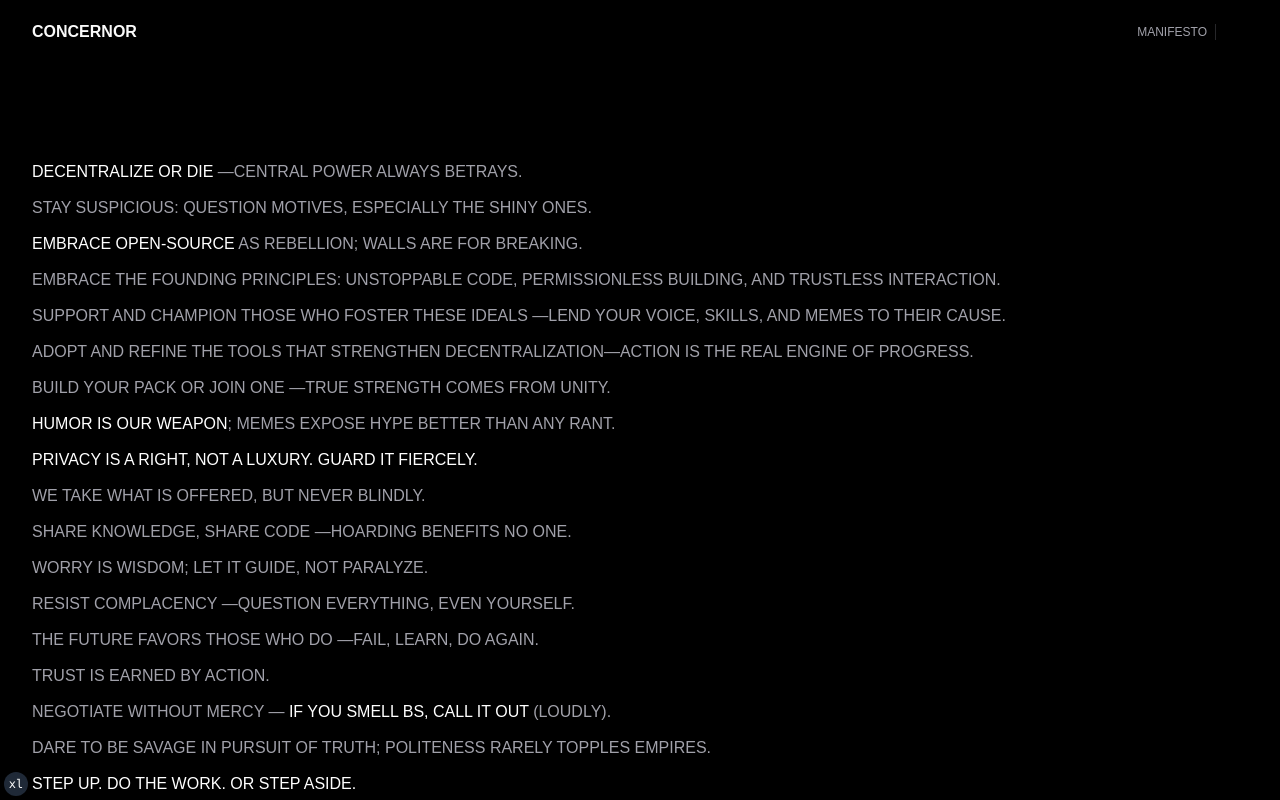
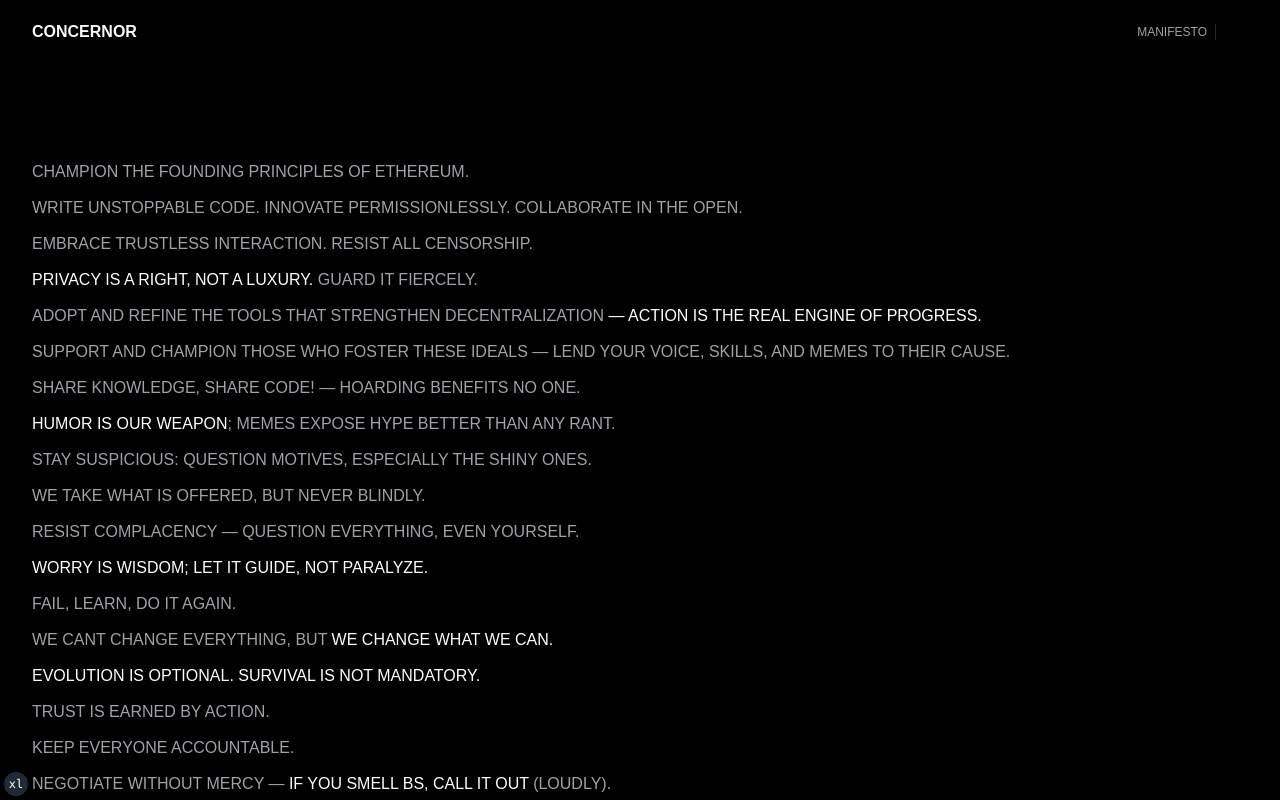
Before and after one commit to concernor/frontend, a Next.js app: page /manifesto in a window 1280 px wide. Shown: the top 800 px of the page. Built offline with nearby package versions, Linux system fonts and the light colour scheme; some icons are missing.

Commit message:
update manifest and links

```diff
--- a/app/(website)/manifesto/page.tsx
+++ b/app/(website)/manifesto/page.tsx
@@ -1,51 +1,59 @@
 export default function Manifesto() {
   return (
     <div className="w-full flex flex-col gap-3 text-muted-foreground uppercase">
+      <p>Champion the founding principles of Ethereum.</p>
       <p>
-        <span className="text-white">Decentralize or die</span> —central power
-        always betrays.
+        write unstoppable code. innovate permissionlessly. collaborate in the
+        open.
       </p>
-      <p>Stay suspicious: question motives, especially the shiny ones.</p>
+      <p>Embrace trustless interaction. Resist all censorship.</p>
       <p>
-        <span className="text-white">Embrace open-source</span> as rebellion;
-        walls are for breaking.
+        <span className="text-white">Privacy is a right, not a luxury.</span>{" "}
+        Guard it fiercely.
       </p>
       <p>
-        Embrace the founding principles: unstoppable code, permissionless
-        building, and trustless interaction.
+        Adopt and refine the tools that strengthen decentralization{" "}
+        <span className="text-white">
+          — action is the real engine of progress.
+        </span>
       </p>
       <p>
-        Support and champion those who foster these ideals —lend your voice,
+        Support and champion those who foster these ideals — lend your voice,
         skills, and memes to their cause.
       </p>
-      <p>
-        Adopt and refine the tools that strengthen decentralization—action is
-        the real engine of progress.
-      </p>
 
-      <p>Build your pack or join one —true strength comes from unity.</p>
+      <p>Share knowledge, share code! — hoarding benefits no one.</p>
       <p>
         <span className="text-white">Humor is our weapon</span>; memes expose
         hype better than any rant.
       </p>
+      <p>Stay suspicious: question motives, especially the shiny ones.</p>
+      <p>We take what is offered, but never blindly.</p>
+      <p>Resist complacency — question everything, even yourself.</p>
+      <p className="text-white">Worry is wisdom; let it guide, not paralyze.</p>
+      <p>Fail, learn, do it again.</p>
+      <p>
+        We cant change everything, but{" "}
+        <span className="text-white">we change what we can.</span>
+      </p>
       <p className="text-white">
-        Privacy is a right, not a luxury. Guard it fiercely.
+        Evolution is optional. Survival is not mandatory.
       </p>
-      <p>We take what is offered, but never blindly.</p>
-      <p>Share knowledge, share code —hoarding benefits no one.</p>
-      <p>Worry is wisdom; let it guide, not paralyze.</p>
-      <p>Resist complacency —question everything, even yourself.</p>
-      <p>The future favors those who do —fail, learn, do again.</p>
       <p>Trust is earned by action.</p>
+      <p>Keep everyone accountable.</p>
       <p>
         Negotiate without mercy —{" "}
         <span className="text-white">if you smell BS, call it out</span>{" "}
         (loudly).
       </p>
+      <p>Be savage, be bold, be based.</p>
       <p>
-        Dare to be savage in pursuit of truth; politeness rarely topples
-        empires.
+        <span className="text-white">
+          your concerns are your responsibility
+        </span>
+        . dev can&apos;t do shit.
       </p>
+      <p>see the gap, fill the gap.</p>
       <p className="text-white">Step up. Do the work. Or step aside.</p>
       <p className="text-white">Stay concerned.</p>
     </div>
--- a/app/links/page.tsx
+++ b/app/links/page.tsx
@@ -52,16 +52,16 @@
             <SiTelegram className="w-4 h-4" />
           </Link>
         </Button>
-        <Button
+        {/* <Button
           variant="outline"
           size="icon"
           className="border-border hover:border-white"
-          asChild
+          disabled
         >
           <Link href={socials.discord} target="_blank">
             <SiDiscord className="w-4 h-4" />
           </Link>
-        </Button>
+        </Button> */}
         <Button
           variant="outline"
           size="icon"
--- a/components/landing/quests.tsx
+++ b/components/landing/quests.tsx
@@ -24,6 +24,7 @@
     link: socials.discord,
     description: "join the community and get a role",
     external: true,
+    disabled: true,
   },
   {
     icon: <LucideSwords className="w-4 h-4" />,
```
